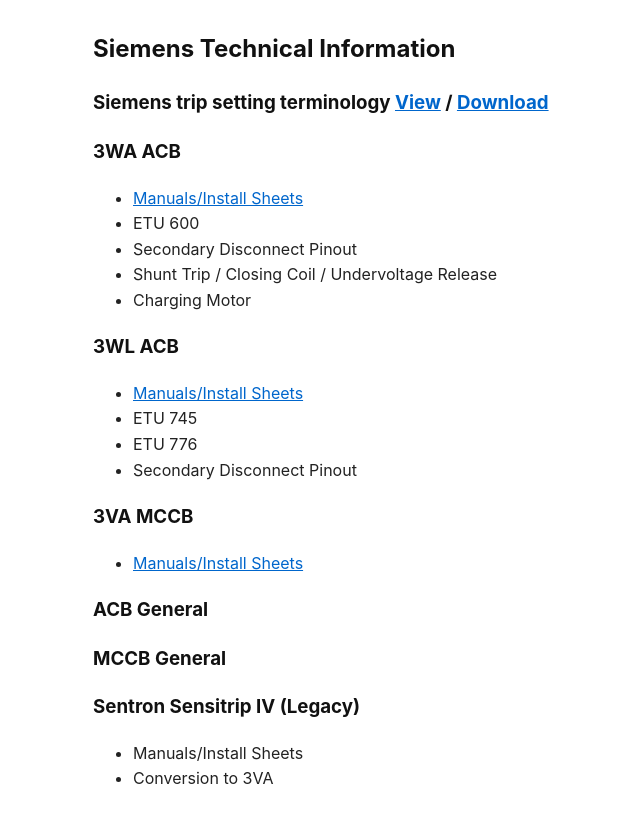
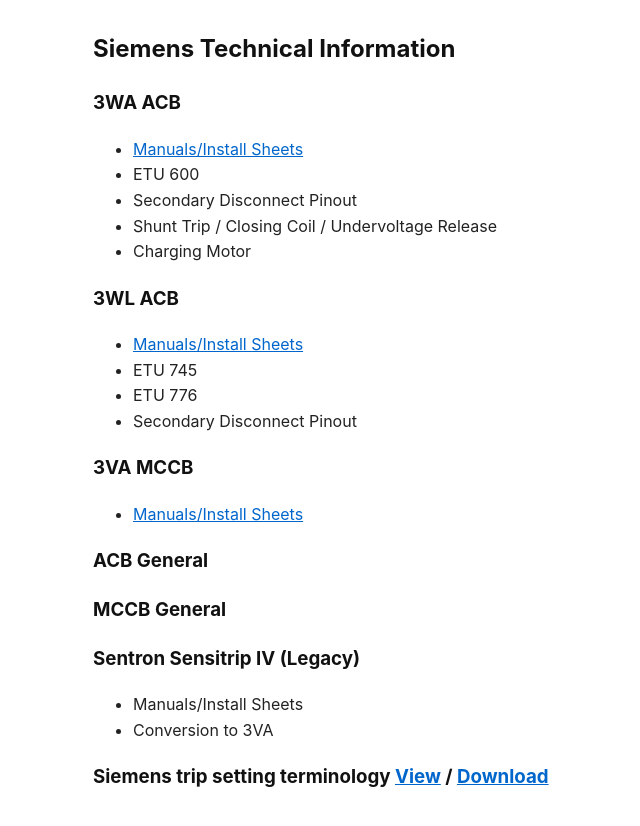
Before and after one commit to epecsupport/Service, a Jekyll site: the page built from tech/siemens/siemens.md, in a window 1280 px wide. Shown: the top 826 px of the page, without its empty margins (47-687 px from the left). Built offline with Jekyll 4.4.1, drawn with Linux system fonts in a browser that asks for light colours; part of the change alters nothing that is shown.

```diff
--- a/tech/siemens/siemens.md
+++ b/tech/siemens/siemens.md
@@ -5,8 +5,6 @@ autolink: true
 ---
 
 ## Siemens Technical Information
-
-### Siemens trip setting terminology [View](../../library/TSB_20251212.pdf) / [Download](https://raw.githubusercontent.com/epecsupport/Service/main/library/TSB_20251212.pdf)
 
 ### 3WA ACB
 - [Manuals/Install Sheets](man3wa.md)
@@ -34,3 +32,5 @@ autolink: true
 ### Sentron Sensitrip IV (Legacy)
 - Manuals/Install Sheets
 - Conversion to 3VA
+
+### Siemens trip setting terminology [View](../../library/TSB_20251212.pdf) / [Download](https://raw.githubusercontent.com/epecsupport/Service/main/library/TSB_20251212.pdf)
```
